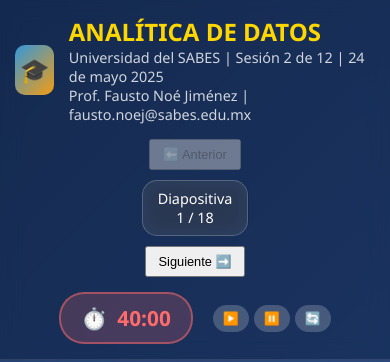
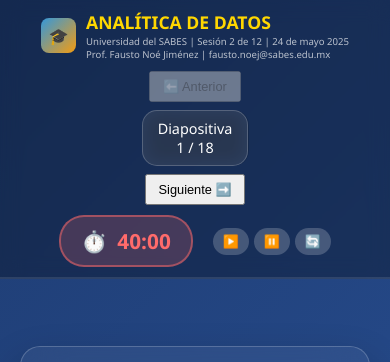
Before and after one commit to fnjimenez/quiz-analitica-datos, a plain HTML site: page Sesion1Diap.html in a window 390 px wide. Shown: the top 362 px of the page. Drawn offline with Linux system fonts and the light colour scheme.

Commit message:
Update Sesion1Diap.html

```diff
--- a/Sesion1Diap.html
+++ b/Sesion1Diap.html
@@ -16,18 +16,20 @@
             background: linear-gradient(135deg, #1e3c72 0%, #2a5298 100%);
             min-height: 100vh;
             color: white;
-            overflow: hidden;
+            margin: 0;
+            overflow-x: auto;
+            overflow-y: auto;
         }
 
         .presentation-container {
-            height: 100vh;
+            min-height: 100vh;
             display: flex;
             flex-direction: column;
         }
 
         .header {
             background: rgba(0, 0, 0, 0.3);
-            padding: 15px 30px;
+            padding: 10px 30px;
             display: flex;
             justify-content: space-between;
             align-items: center;
@@ -56,28 +58,31 @@
         .university-info {
             display: flex;
             align-items: center;
-            gap: 15px;
+            gap: 10px;
         }
 
         .university-logo {
-            width: 50px;
-            height: 50px;
+            width: 40px;
+            height: 40px;
             background: linear-gradient(135deg, #3498db, #f39c12);
-            border-radius: 10px;
+            border-radius: 8px;
             display: flex;
             align-items: center;
             justify-content: center;
-            font-size: 1.5rem;
+            font-size: 1.2rem;
         }
 
         .course-info h1 {
-            font-size: 1.5rem;
+            font-size: 1.3rem;
             color: #ffd700;
+            margin-bottom: 2px;
         }
 
         .course-info p {
-            font-size: 0.9rem;
-            opacity: 0.8;
+            font-size: 0.7rem;
+            opacity: 0.7;
+            line-height: 1.2;
+            margin: 1px 0;
         }
 
         .session-timer {
@@ -389,17 +394,33 @@
         @media (max-width: 768px) {
             .header {
                 flex-direction: column;
-                gap: 15px;
-                padding: 15px;
+                gap: 10px;
+                padding: 10px 15px;
             }
 
             .header-left, .header-center, .header-right {
                 flex-direction: column;
-                gap: 10px;
+                gap: 8px;
+            }
+
+            .course-info h1 {
+                font-size: 1.1rem;
+            }
+
+            .course-info p {
+                font-size: 0.6rem;
+            }
+
+            .university-logo {
+                width: 35px;
+                height: 35px;
+                font-size: 1rem;
             }
 
             .slide {
                 padding: 30px 20px;
+                max-height: 70vh;
+                overflow-y: auto;
             }
 
             .slide h1 {
@@ -423,6 +444,11 @@
             .timer-btn {
                 padding: 6px 10px;
                 font-size: 0.8rem;
+            }
+
+            .slide-container {
+                padding: 20px;
+                min-height: calc(100vh - 120px);
             }
         }
     </style>
```
